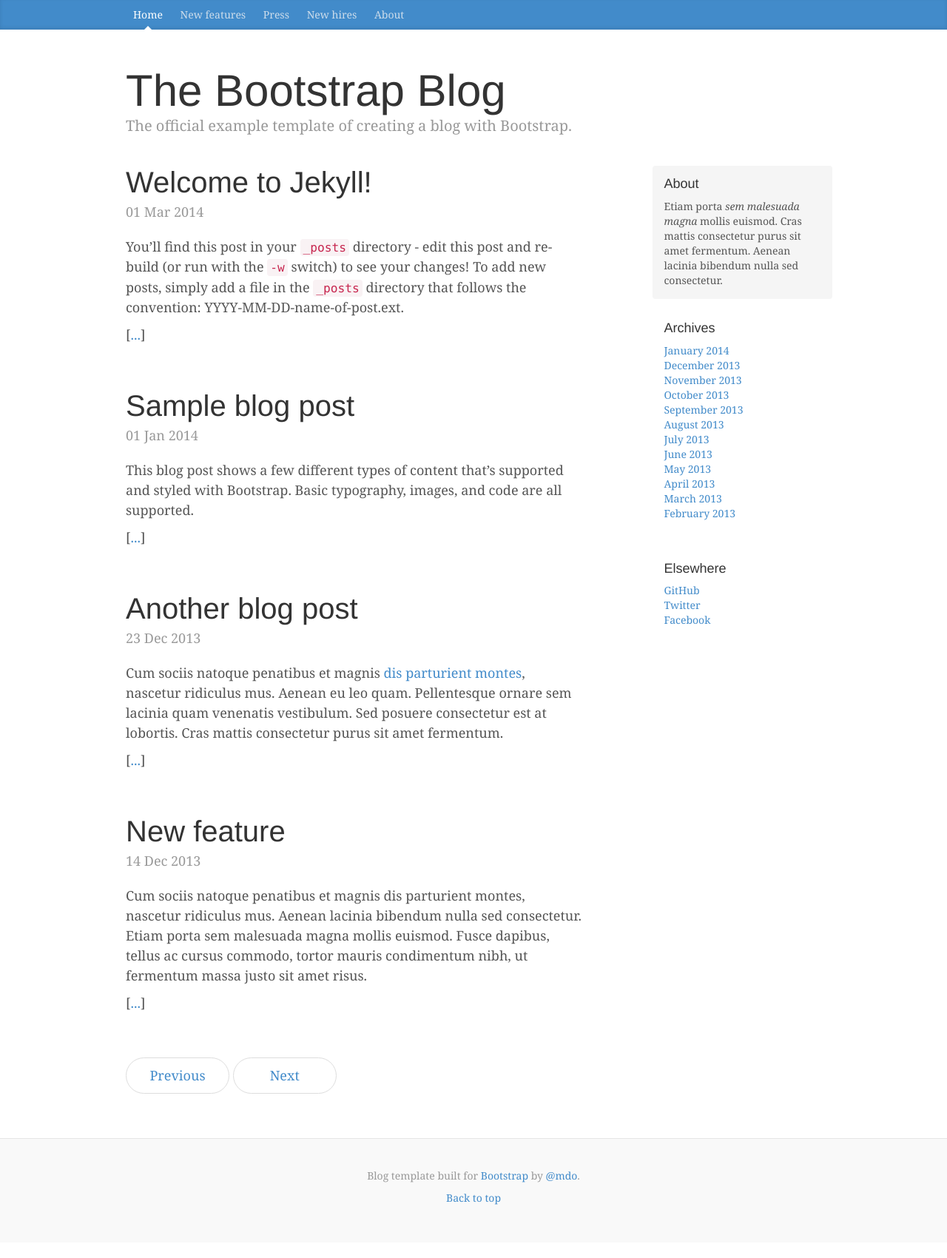
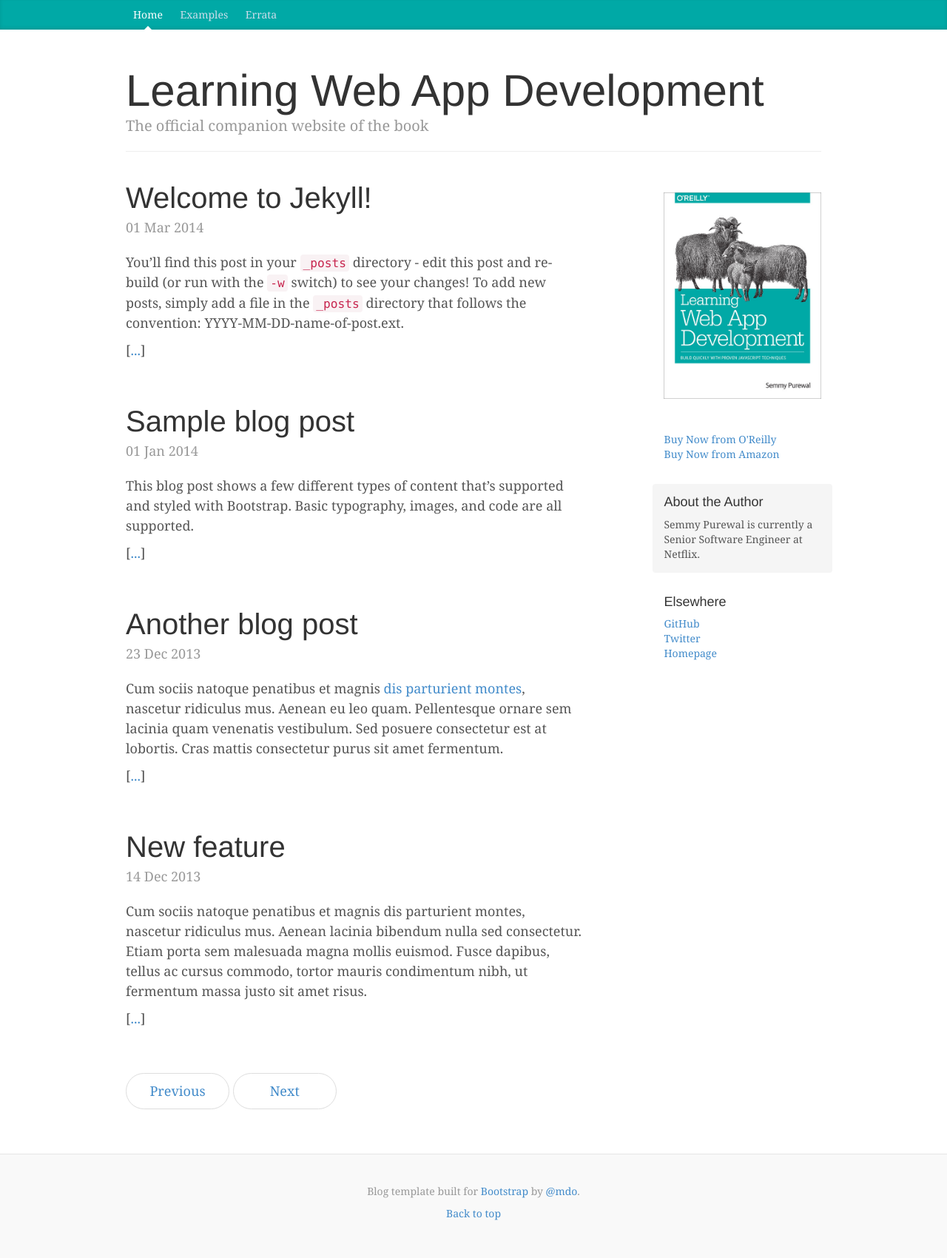
Before and after one commit to learningwebappdev/learningwebappdev.github.io, a Jekyll site: the page built from index.html, in a window 1280 px wide. Shown: the whole page at 74% size. Built offline with Jekyll 4.4.1, drawn with Linux system fonts in a browser that asks for light colours; nearby versions of some CDN libraries; Markdown is read by kramdown in place of the engine named in the settings; before the commit the page ends 1679 px from its top, so only the background shows below that.

Commit message:
Add content

```diff
--- a/_includes/header.html
+++ b/_includes/header.html
@@ -8,7 +8,7 @@
     <meta name="author" content="">
     <link rel="shortcut icon" href="../../assets/ico/favicon.ico">
 
-    <title>Blog Template for Bootstrap</title>
+    <title>Learning Web Application Development -- Now Available from O'Reilly Media</title>
 
     <!-- Bootstrap core CSS -->
     <link href="/css/bootstrap.min.css" rel="stylesheet">
@@ -31,10 +31,8 @@
       <div class="container">
         <nav class="blog-nav">
           <a class="blog-nav-item active" href="/index.html">Home</a>
-          <a class="blog-nav-item" href="#">New features</a>
-          <a class="blog-nav-item" href="#">Press</a>
-          <a class="blog-nav-item" href="#">New hires</a>
-          <a class="blog-nav-item" href="#">About</a>
+          <a class="blog-nav-item" href="http://github.com/semmypurewal/learningwebappdev">Examples</a>
+          <a class="blog-nav-item" href="#">Errata</a>
         </nav>
       </div>
     </div>
--- a/_includes/sidebar.html
+++ b/_includes/sidebar.html
@@ -1,31 +1,24 @@
 <div class="col-sm-3 col-sm-offset-1 blog-sidebar">
+  <div class="sidebar-module">
+    <img class="img-responsive" src="images/cover.jpg" alt="Learning Web Application Development Cover"/>
+  </div>
+
+  <div class="sidebar-module">
+    <a href="http://shop.oreilly.com/product/0636920030621.do">Buy Now from O'Reilly</a><br/>
+    <a href="http://www.amazon.com/Learning-Web-Development-Semmy-Purewal/dp/1449370195/ref=sr_1_1?ie=UTF8&qid=1393716845&sr=8-1">Buy Now from Amazon</a>
+  </div>
+
   <div class="sidebar-module sidebar-module-inset">
-    <h4>About</h4>
-    <p>Etiam porta <em>sem malesuada magna</em> mollis euismod. Cras mattis consectetur purus sit amet fermentum. Aenean lacinia bibendum nulla sed consectetur.</p>
+    <h4>About the Author</h4>
+    <p>Semmy Purewal is currently a Senior Software Engineer at Netflix.</p>
   </div>
-  <div class="sidebar-module">
-    <h4>Archives</h4>
-    <ol class="list-unstyled">
-      <li><a href="#">January 2014</a></li>
-      <li><a href="#">December 2013</a></li>
-      <li><a href="#">November 2013</a></li>
-      <li><a href="#">October 2013</a></li>
-      <li><a href="#">September 2013</a></li>
-      <li><a href="#">August 2013</a></li>
-      <li><a href="#">July 2013</a></li>
-      <li><a href="#">June 2013</a></li>
-      <li><a href="#">May 2013</a></li>
-      <li><a href="#">April 2013</a></li>
-      <li><a href="#">March 2013</a></li>
-      <li><a href="#">February 2013</a></li>
-    </ol>
-  </div>
+
   <div class="sidebar-module">
     <h4>Elsewhere</h4>
     <ol class="list-unstyled">
-      <li><a href="#">GitHub</a></li>
-      <li><a href="#">Twitter</a></li>
-      <li><a href="#">Facebook</a></li>
+      <li><a href="http://github.com/semmypurewal">GitHub</a></li>
+      <li><a href="http://twitter.com/semmypurewal">Twitter</a></li>
+      <li><a href="http://semmy.me">Homepage</a></li>
     </ol>
   </div>
 </div><!-- /.blog-sidebar -->
--- a/_layouts/blog.html
+++ b/_layouts/blog.html
@@ -2,8 +2,9 @@
 <div class="container">
 
   <div class="blog-header">
-    <h1 class="blog-title">The Bootstrap Blog</h1>
-    <p class="lead blog-description">The official example template of creating a blog with Bootstrap.</p>
+    <h1 class="blog-title">Learning Web App Development</h1>
+    <p class="lead blog-description">The official companion website of the book</p>
+    <hr>
   </div>
 
   <div class="row">
--- a/css/blog.css
+++ b/css/blog.css
@@ -36,7 +36,8 @@ h6, .h6 {
  */
 
 .blog-masthead {
-  background-color: #428bca;
+  /*background-color: #428bca; */
+  background-color: #00a9a6;
   box-shadow: inset 0 -2px 5px rgba(0,0,0,.1);
 }
 
--- a/index.html
+++ b/index.html
@@ -1,6 +1,6 @@
 ---
 layout: blog
-title: Blog Template for Bootstrap
+title: Learning Web Application Development -- Now Available from O'Reilly Media
 ---
 
 {% for post in site.posts %}
```
Also changed, not shown: images/cover.jpg (added).
